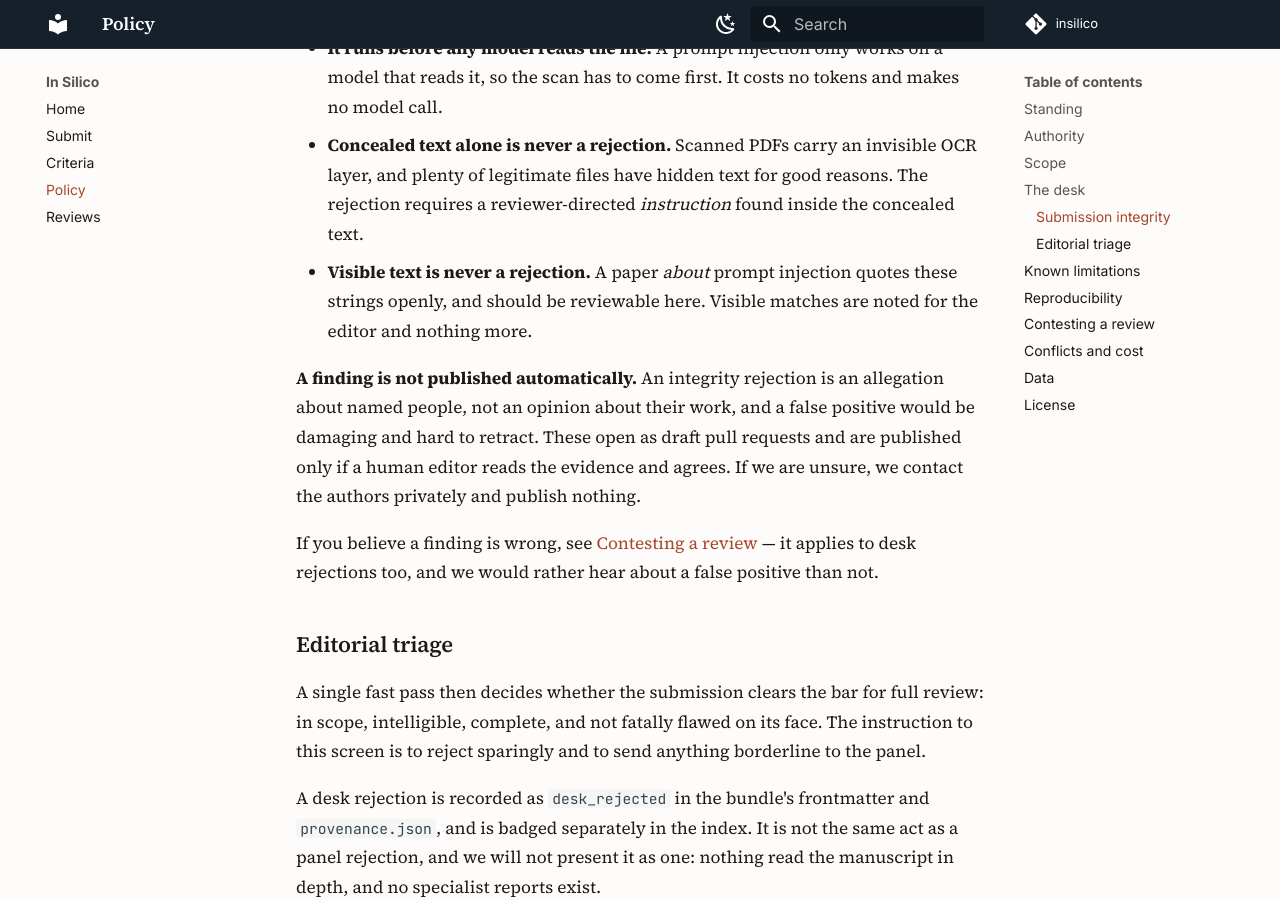
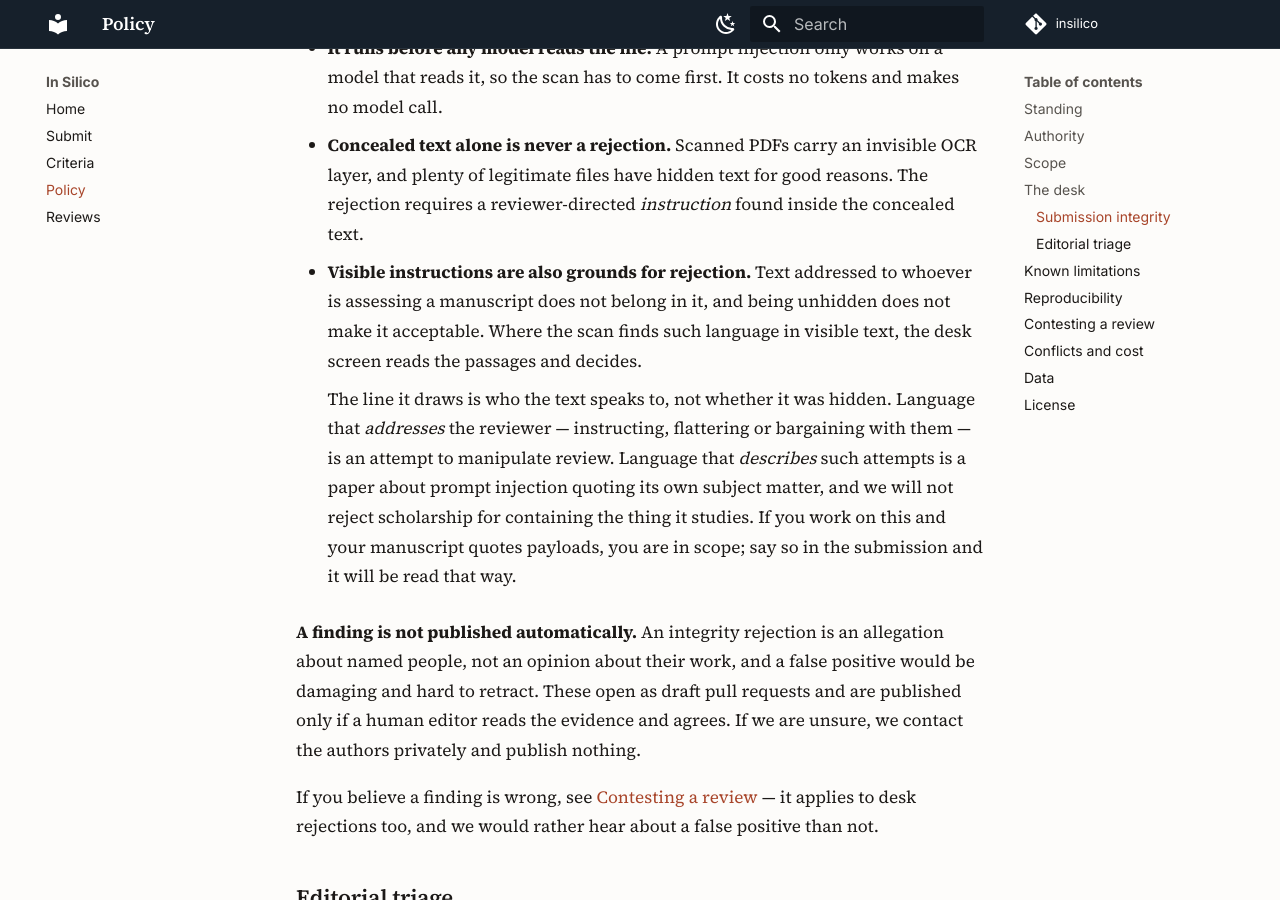
Before and after one commit to pgarrett-scripps/insilico, an MkDocs documentation site: the page built from docs/policy.md, in a window 1280 px wide and 900 px high, scrolled down 2254 px. Built offline with MkDocs 1.6.1 and Material for MkDocs 9.7.7, drawn with Linux system fonts in a browser that asks for light colours; comment, search, counter and statistics services are not loaded.

Commit message:
Desk-reject visible reviewer-directed language too
Text addressed to whoever is assessing a manuscript does not belong in it,
and being unhidden does not make it acceptable. Previously only concealed
payloads were grounds for rejection and visible ones were merely noted.

Set to "judge" rather than "reject". In Silico reviews computational and
security work, and a paper studying this attack has to quote payloads to
study it — rejecting it for containing its own subject would be a worse
failure than the one being guarded against. The line is who the text speaks
to, which is a judgment, so the desk screen makes it rather than a regex
deciding by whether the text happened to be hidden. Triage is on here, so
there is always something to judge with.

The policy now says this plainly, including that authors working on prompt
injection are in scope and should say so on submission.

Co-Authored-By: Claude Opus 5 (1M context) <noreply@anthropic.com>

```diff
--- a/docs/policy.md
+++ b/docs/policy.md
@@ -77,9 +77,18 @@ Three properties of this check are deliberate:
   OCR layer, and plenty of legitimate files have hidden text for good reasons.
   The rejection requires a reviewer-directed *instruction* found inside the
   concealed text.
-- **Visible text is never a rejection.** A paper *about* prompt injection quotes
-  these strings openly, and should be reviewable here. Visible matches are noted
-  for the editor and nothing more.
+- **Visible instructions are also grounds for rejection.** Text addressed to
+  whoever is assessing a manuscript does not belong in it, and being unhidden
+  does not make it acceptable. Where the scan finds such language in visible
+  text, the desk screen reads the passages and decides.
+
+    The line it draws is who the text speaks to, not whether it was hidden.
+    Language that *addresses* the reviewer — instructing, flattering or
+    bargaining with them — is an attempt to manipulate review. Language that
+    *describes* such attempts is a paper about prompt injection quoting its own
+    subject matter, and we will not reject scholarship for containing the thing
+    it studies. If you work on this and your manuscript quotes payloads, you are
+    in scope; say so in the submission and it will be read that way.
 
 **A finding is not published automatically.** An integrity rejection is an
 allegation about named people, not an opinion about their work, and a false
```
Also changed, not shown: peerreview.toml (+15 -0 lines).
